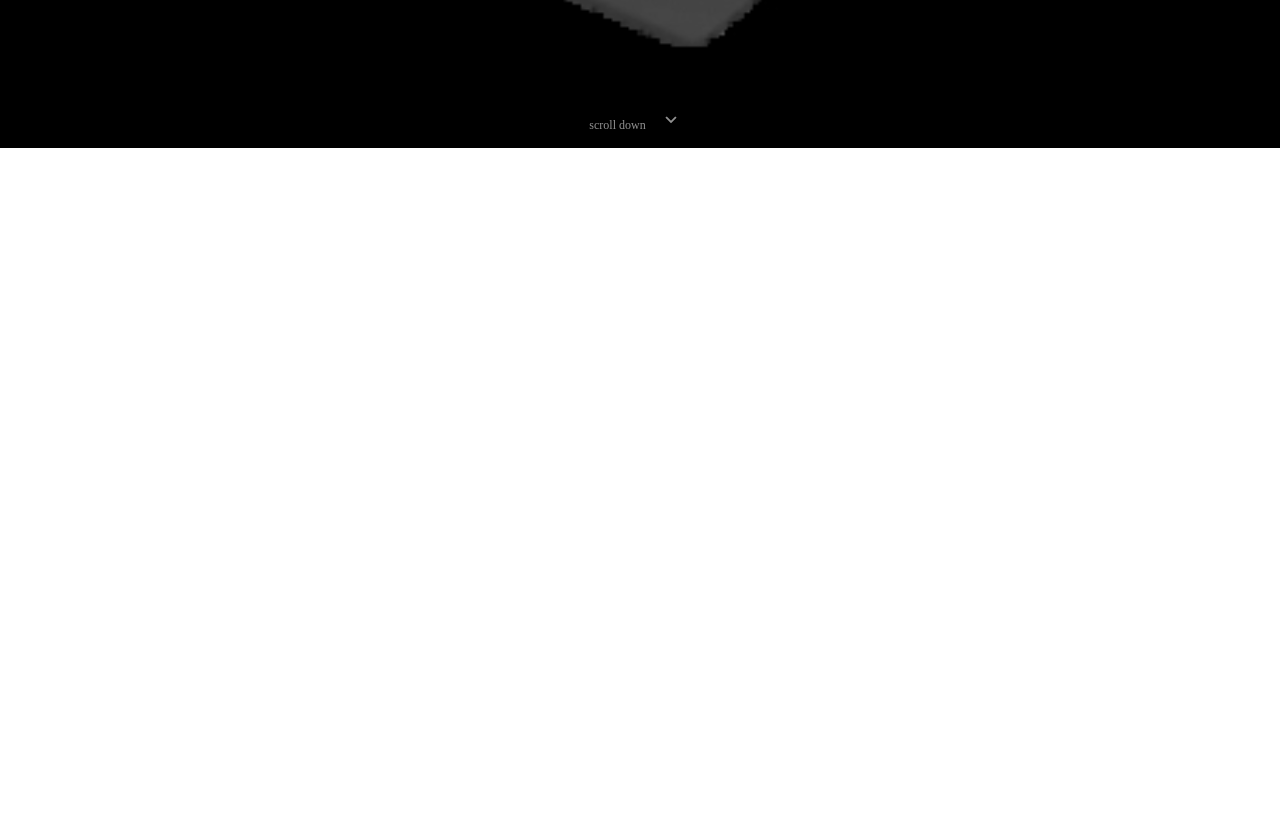
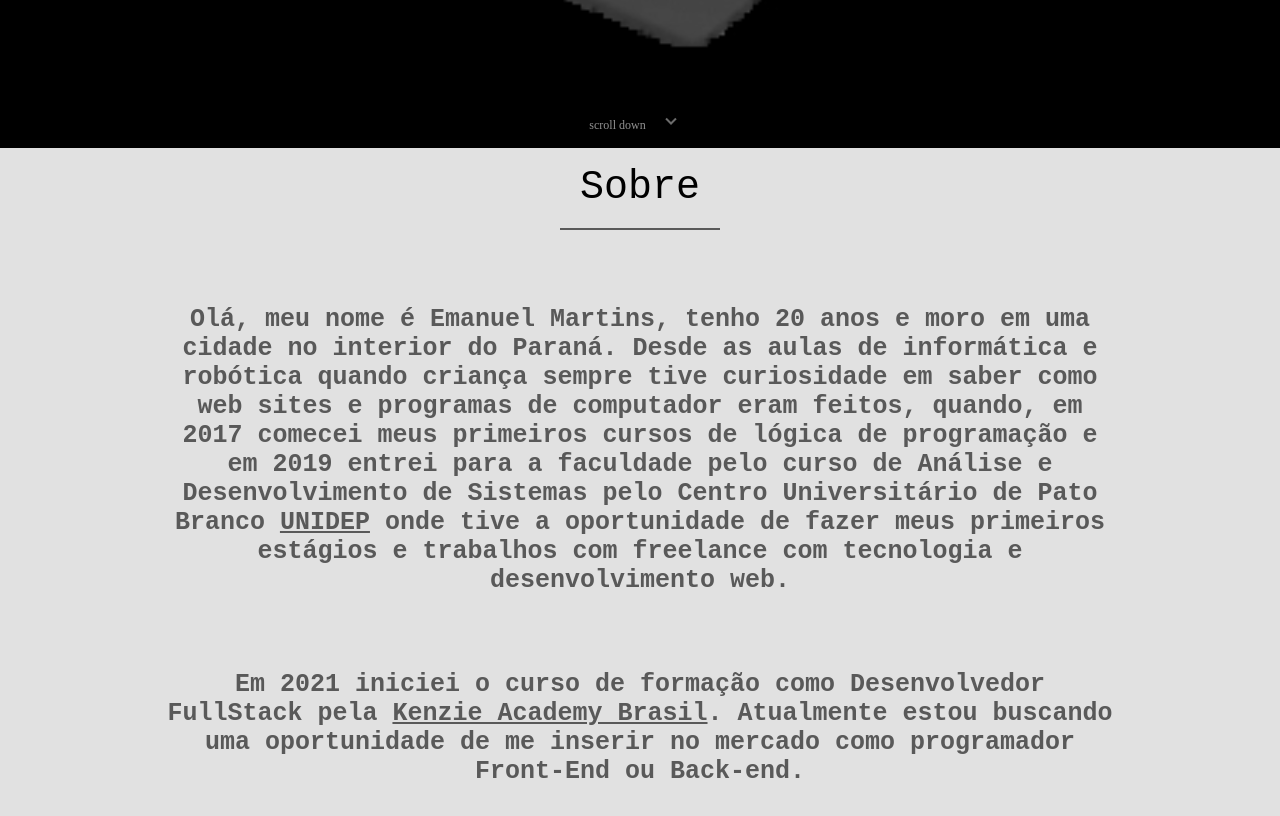
Before and after one commit to ezms/portfolio, a React (Vite) app: page /#/ in a window 1280 px wide. Shown: the part 652-1468 px from the top of the page. Before the commit the page ends 800 px from the top, so only its background shows below. Built offline with nearby package versions, Linux system fonts and the light colour scheme.

Commit message:
feat: add about section

```diff
--- /dev/null
+++ b/src/components/AboutSection/index.tsx
@@ -0,0 +1,47 @@
+import { AboutSectionContainer, AboutSectionTitle, AboutText } from './style';
+
+const anchorStyle = {
+    color: '#595959',
+    textDecoration: 'underline',
+};
+
+const AboutSection = () => {
+    return (
+        <AboutSectionContainer>
+            <AboutSectionTitle>Sobre</AboutSectionTitle>
+            <AboutText>
+                Olá, meu nome é Emanuel Martins, tenho 20 anos e moro em uma
+                cidade no interior do Paraná. Desde as aulas de informática e
+                robótica quando criança sempre tive curiosidade em saber como
+                web sites e programas de computador eram feitos, quando, em 2017
+                comecei meus primeiros cursos de lógica de programação e em 2019
+                entrei para a faculdade pelo curso de Análise e Desenvolvimento
+                de Sistemas pelo Centro Universitário de Pato Branco{' '}
+                <a
+                    href="https://www.unidep.edu.br"
+                    target="_blank"
+                    style={anchorStyle}
+                >
+                    UNIDEP
+                </a>{' '}
+                onde tive a oportunidade de fazer meus primeiros estágios e
+                trabalhos com freelance com tecnologia e desenvolvimento web.
+            </AboutText>
+            <AboutText>
+                Em 2021 iniciei o curso de formação como Desenvolvedor FullStack
+                pela{' '}
+                <a
+                    href="https://kenzie.com.br"
+                    target="_blank"
+                    style={anchorStyle}
+                >
+                    Kenzie Academy Brasil
+                </a>
+                . Atualmente estou buscando uma oportunidade de me inserir no
+                mercado como programador Front-End ou Back-end.
+            </AboutText>
+        </AboutSectionContainer>
+    );
+};
+
+export default AboutSection;
--- /dev/null
+++ b/src/components/AboutSection/style.ts
@@ -0,0 +1,29 @@
+import styled from 'styled-components';
+
+export const AboutSectionContainer = styled.section`
+    width: 100vw;
+    height: 100vh;
+    background-color: var(--white-color-2);
+`;
+
+export const AboutSectionTitle = styled.h2`
+    font-family: var(--roboto-mono-font);
+    font-size: 40px;
+    font-weight: 500;
+    line-height: 80px;
+    text-align: center;
+    border-bottom: 2px solid var(--gray-color);
+    margin-inline: auto;
+    width: 160px;
+`;
+
+export const AboutText = styled.p`
+    color: var(--gray-color);
+    font-family: var(--roboto-mono-font);
+    font-weight: 700;
+    font-size: 25px;
+    text-align: center;
+    max-width: 75vw;
+    margin-inline: auto;
+    margin-top: 3em;
+`;
--- a/src/components/PresentationSection/style.ts
+++ b/src/components/PresentationSection/style.ts
@@ -40,8 +40,9 @@
     color: var(--white-color);
     font-family: var(--roboto-mono-font);
     font-weight: 700;
+    font-size: 40px;
     line-height: 40px;
-    font-size: 40px;
+    overflow: hidden;
 `;
 
 export const PresentationText = styled.p`
--- a/src/pages/Home/index.tsx
+++ b/src/pages/Home/index.tsx
@@ -1,10 +1,13 @@
+import AboutSection from '../../components/AboutSection';
 import PresentationSection from '../../components/PresentationSection';
+import { HomePageContainer } from './style';
 
 const Home = () => {
     return (
-        <div>
+        <HomePageContainer>
             <PresentationSection />
-        </div>
+            <AboutSection />
+        </HomePageContainer>
     );
 };
 
--- /dev/null
+++ b/src/pages/Home/style.ts
@@ -0,0 +1,3 @@
+import styled from 'styled-components';
+
+export const HomePageContainer = styled.div``;
--- a/src/styles/global/index.ts
+++ b/src/styles/global/index.ts
@@ -5,6 +5,7 @@
 
     :root {
         --white-color: #F2F2F2;
+        --white-color-2: #E1E1E1;
         --light-gray-color: #8C8C8C;
         --gray-color: #595959;
         --dark-gray-color: #404040;
@@ -18,7 +19,11 @@
         padding: 0;
         box-sizing: border-box;
         text-decoration: none;
-        overflow: hidden;
+    }
+
+    body {
+        scroll-behavior: smooth;
+        overflow-x: hidden;
     }
 
     img {
```
